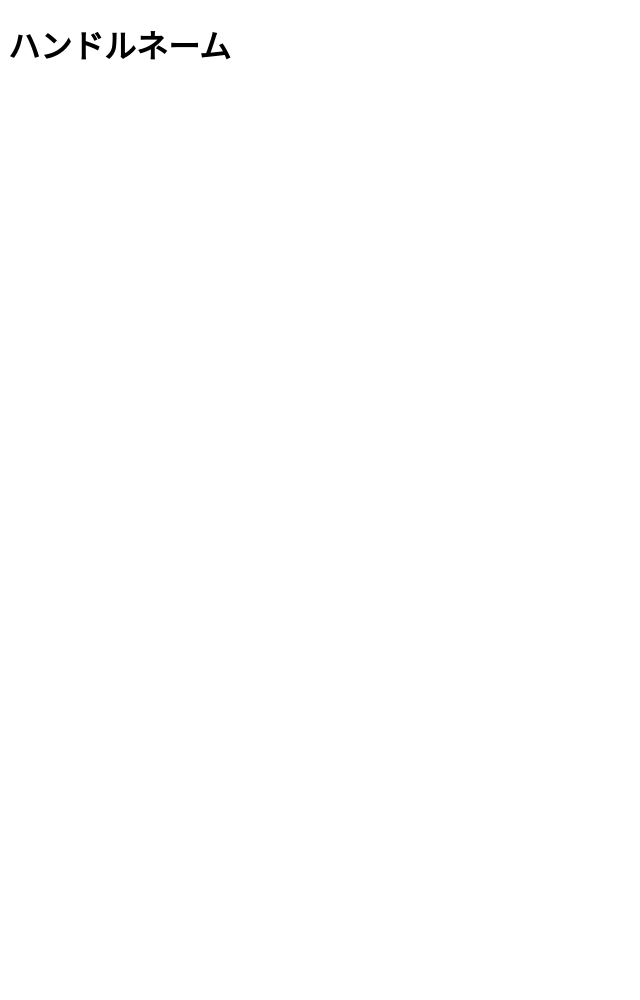
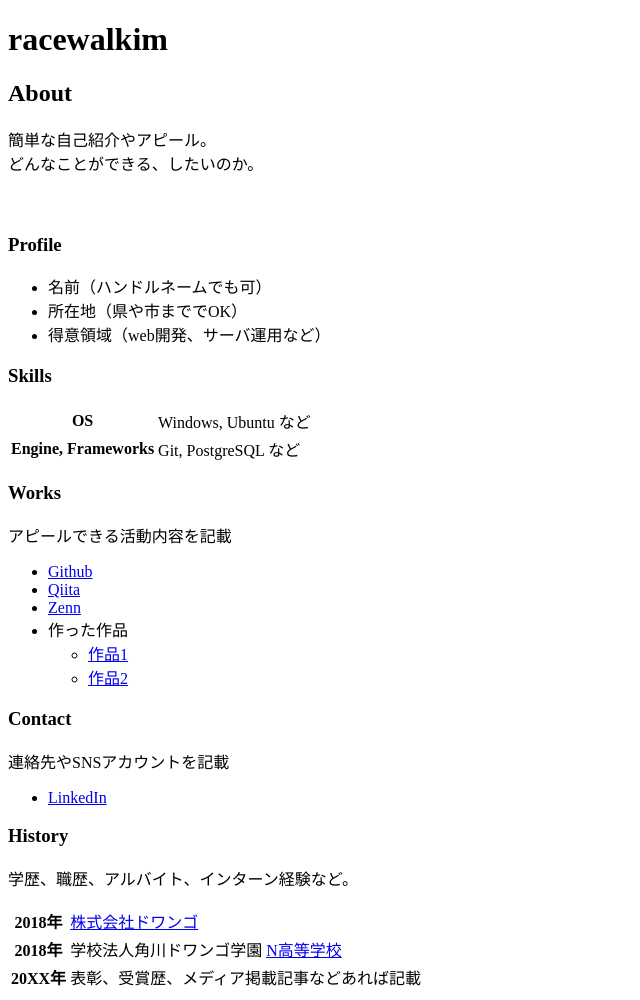
Before and after one commit to racewalKim/racewalkim.github.io, a plain HTML site: page index.html in a window 1280 px wide. Shown: the whole page, without its empty margins (0-640 px from the left). Before the commit the page ends 800 px from the top, so only its background shows below. Drawn offline with Linux system fonts and the light colour scheme.

Commit message:
ポートフォリオの必要な情報を追加（枠組のみ）

```diff
--- a/index.html
+++ b/index.html
@@ -3,9 +3,71 @@
   <head>
     <meta charset="utf-8">
     <meta name="viewport" content="width=device-width, initial-scale=1">
-    <title>ハンドルネームのポートフォリオ</title>
+    <title>racewalkimのポートフォリオ</title>
   </head>
   <body>
-    <h1>ハンドルネーム</h1>
+    <h1>racewalkim</h1>
+    <h2>About</h2>
+    <p>
+      簡単な自己紹介やアピール。<br>
+      どんなことができる、したいのか。
+    </p>
+
+　　<h3>Profile</h3>
+    <ul>
+      <li>名前（ハンドルネームでも可）</li>
+      <li>所在地（県や市まででOK）</li>
+      <li>得意領域（web開発、サーバ運用など）</li>
+    </ul>
+
+    <h3>Skills</h3>
+    <table>
+      <tr>
+        <th>OS</th>
+        <td>Windows, Ubuntu など</td>
+      </tr>
+      <tr>
+        <th>Engine, Frameworks</th>
+        <td>Git, PostgreSQL など</td>
+      </tr>
+    </table>
+
+    <h3>Works</h3>
+    <p>アピールできる活動内容を記載</p>
+    <ul>
+      <li><a href="https://github.com/">Github</a></li>
+      <li><a href="https://qiita.com/">Qiita</a></li>
+      <li><a href="https://zenn.dev/">Zenn</a></li>
+      <li>
+        作った作品
+        <ul>
+          <li><a href="https://example.com/">作品1</a></li>
+          <li><a href="https://example.com/">作品2</a></li>
+        </ul>
+      </li>
+    </ul>
+
+    <h3>Contact</h3>
+    <p>連絡先やSNSアカウントを記載</p>
+    <ul>
+      <li><a href="https://www.linkedin.com/">LinkedIn</a></li>
+    </ul>
+
+    <h3>History</h3>
+    <p>学歴、職歴、アルバイト、インターン経験など。</p>
+    <table>
+      <tr>
+        <th>2018年</th>
+         <td><a href="https://dwango.co.jp/">株式会社ドワンゴ</a></td>
+      </tr>
+      <tr>
+        <th>2018年</th>
+         <td>学校法人角川ドワンゴ学園 <a href="https://nnn.ed.jp/">N高等学校</a></td>
+      </tr>
+      <tr>
+        <th>20XX年</th>
+        <td>表彰、受賞歴、メディア掲載記事などあれば記載</td>
+      </tr>
+    </table>
   </body>
 </html>
```
